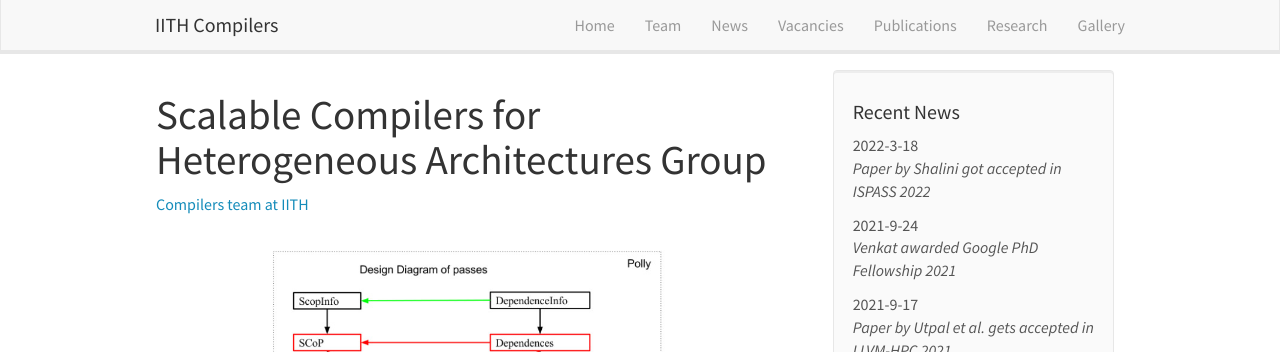
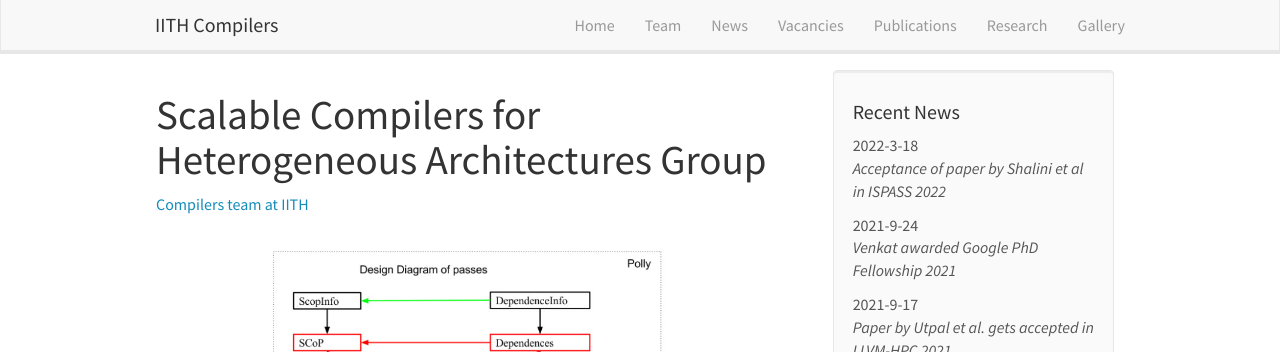
Before and after one commit to utpalbora/compilers.cse.iith.ac.in, a Jekyll site: the page built from _pages/home.md, in a window 1280 px wide and 1011 px high. Shown: the top 352 px of the window. Built offline with Jekyll 4.4.1, drawn with Linux system fonts in a browser that asks for light colours; nearby versions of some CDN libraries.

```diff
--- a/Gemfile
+++ b/Gemfile
@@ -8,5 +8,5 @@ group :jekyll_plugins do
     gem "jekyll-redirect-from"
     gem "jekyll-seo-tag"
   end
-
-gem "webrick", "~> 1.7"
+#below line needed for command jekyll serve to launch in local branch
+#gem "webrick", "~> 1.7"
--- a/_data/news.yml
+++ b/_data/news.yml
@@ -1,5 +1,5 @@
 - date: 2022-3-18
-  status: "Paper by Shalini got accepted in ISPASS 2022"
+  status: "Acceptance of paper by Shalini et al in ISPASS 2022"
   new: "false"
   url: ""
   headline: "Congratulations to Shalini Jain, S. VenkataKeerthy and Yashas Andaluri for acceptance of their paper in ISPASS"
```
